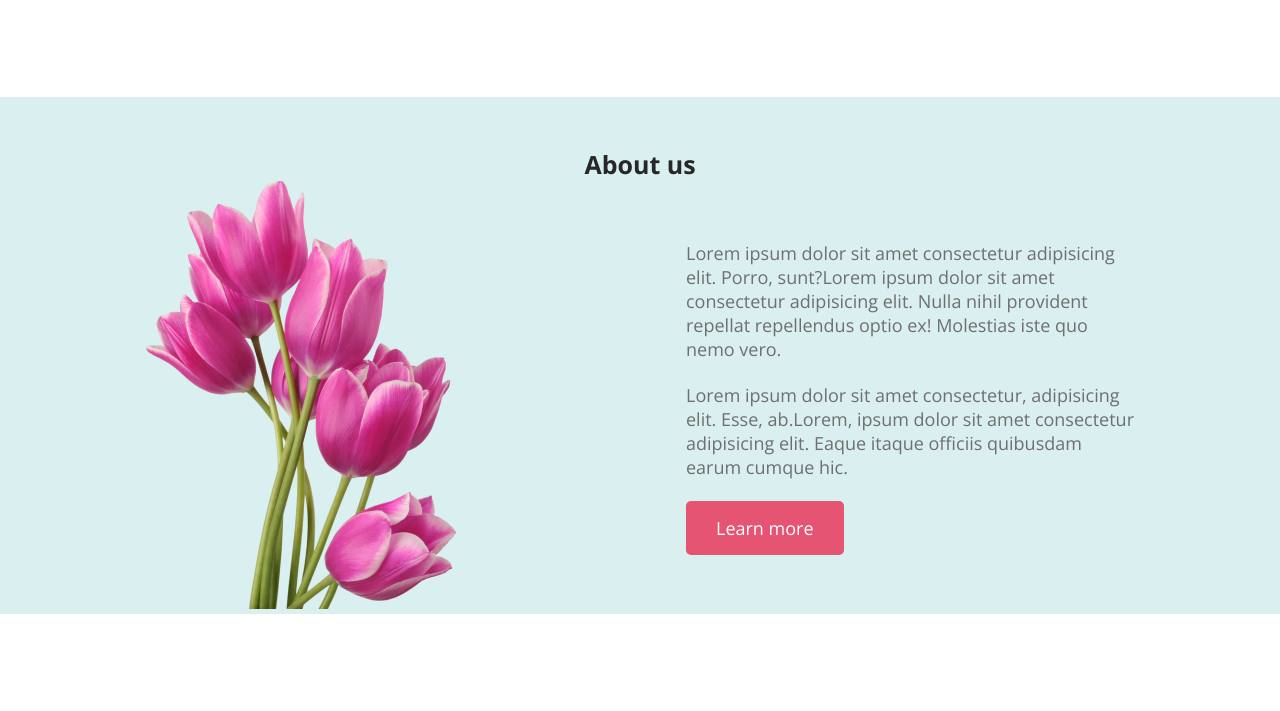
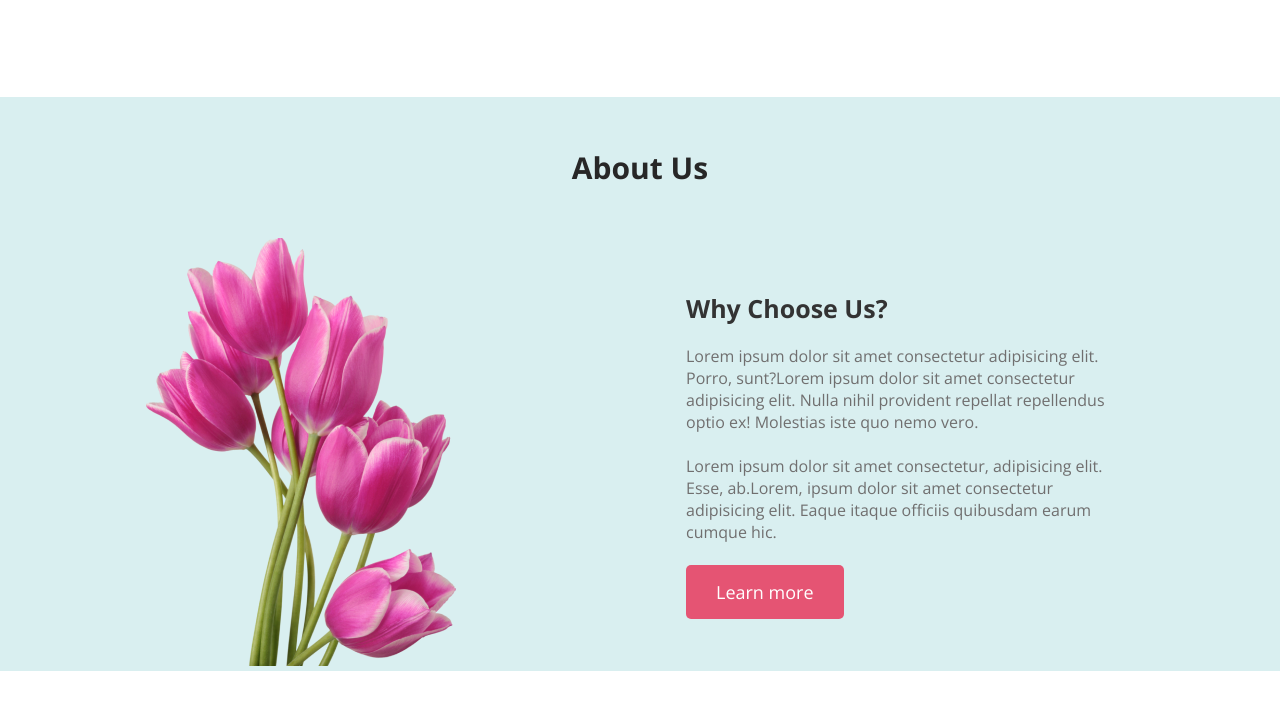
Before and after one commit to Fahima343/first-assignment, a plain HTML site: page index.html in a window 1280 px wide. Shown: the part 671-1382 px from the top of the page. Drawn offline with nearby package versions, Linux system fonts and the light colour scheme.

Commit message:
about section added

```diff
--- a/index.html
+++ b/index.html
@@ -43,12 +43,13 @@
 
     <!-- about us section starts -->
     <section class="about">
-        <h2 class="about-title">About us</h2>
+        <h1 class="about-title">About Us</h1>
         <div class="about-content">
             <div class="about-image">
                 <img src="image/pngwing 6.png" alt="">
             </div>
             <div class="about-desc">
+                <h2>Why Choose Us?</h2>
                 <p>Lorem ipsum dolor sit amet consectetur adipisicing elit. Porro, sunt?Lorem ipsum dolor sit amet consectetur adipisicing elit. Nulla nihil provident repellat repellendus optio ex! Molestias iste quo nemo vero.</p>
                <br> <p>Lorem ipsum dolor sit amet consectetur, adipisicing elit. Esse, ab.Lorem, ipsum dolor sit amet consectetur adipisicing elit. Eaque itaque officiis quibusdam earum cumque hic.</p><br>
                <button class="btn">Learn more</button>
--- a/style.css
+++ b/style.css
@@ -90,9 +90,10 @@ header .logo a{
 }
 .about-title{
     text-align: center;
-    font-size: 25px;
+    font-weight: bold;
+    font-size: 30px;
     color: #272727;
-    padding: 50px 0 0;
+    padding: 50px 0;
 }
 .about-content{
     display: flex;
@@ -107,8 +108,13 @@ header .logo a{
     width: 35%;
     margin-right: 100px;
 }
+.about-desc h2{
+    margin-bottom: 20px;
+    color: #333;
+    font-size: 25px;
+}
 .about-desc p{
-    font-size: 18px;
+    font-size: 16px;
     color: #706f6f;
 }
 /* about section ends */
```
